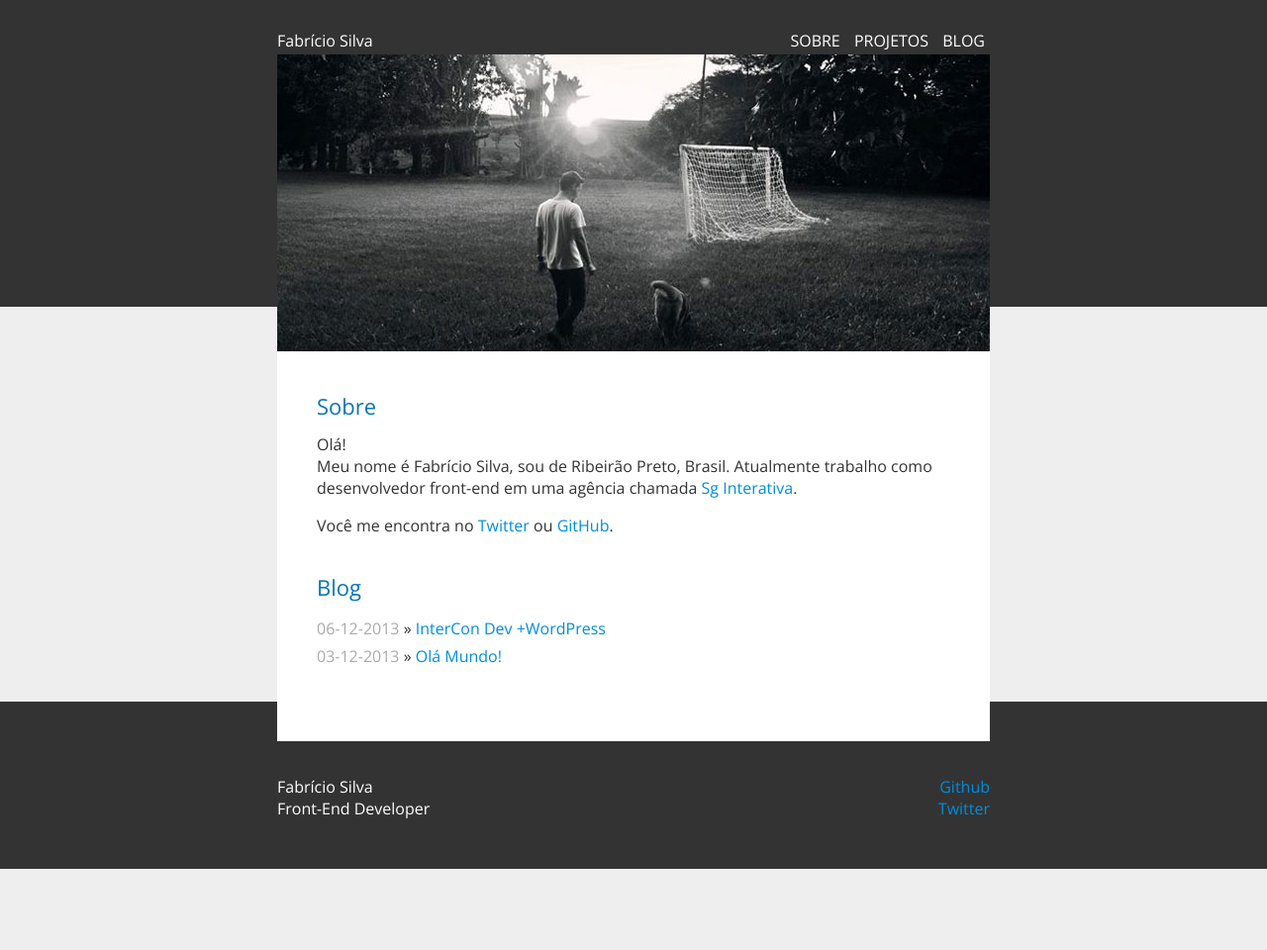
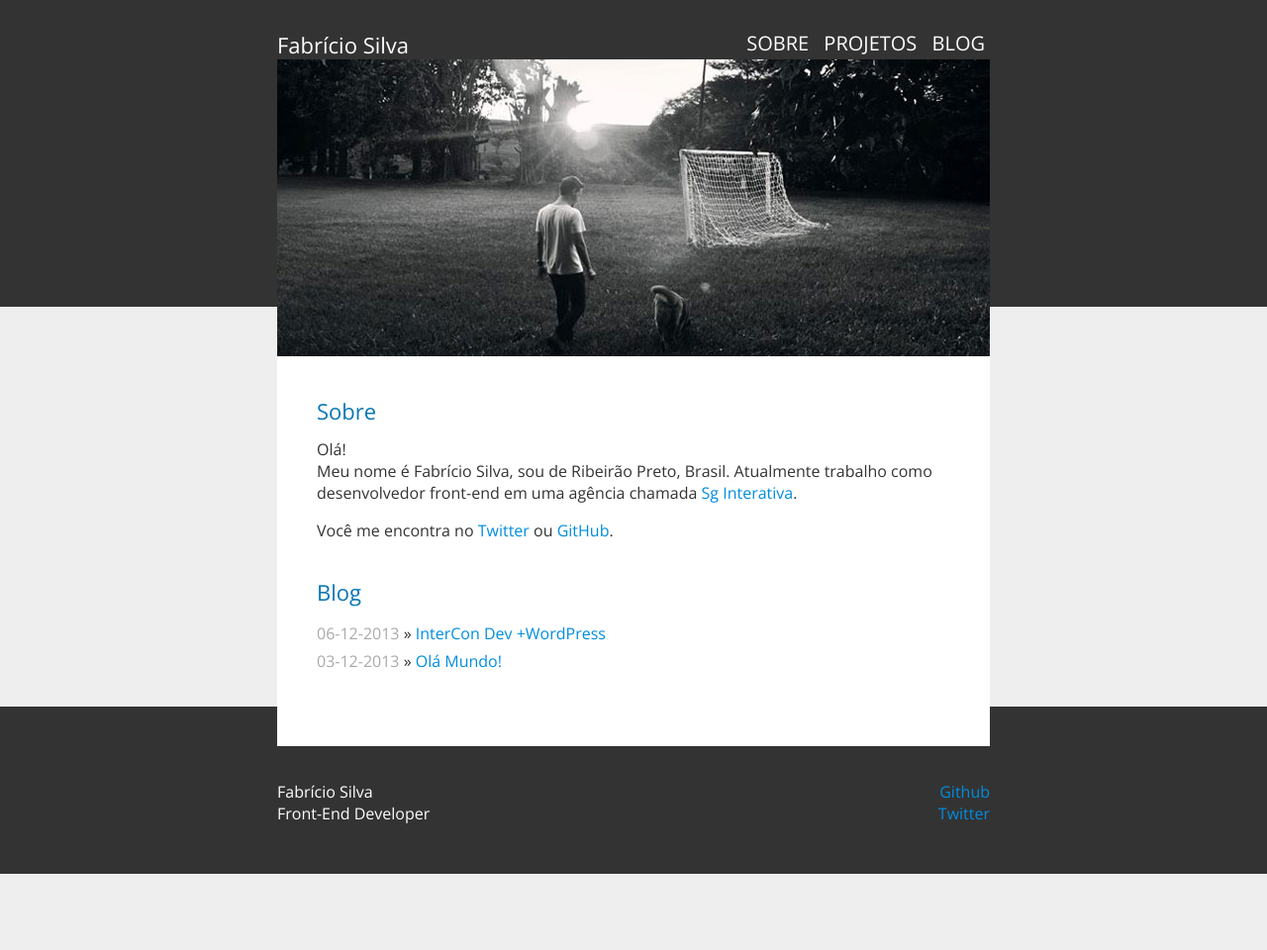
Before and after one commit to fabriciofmsilva/fabriciofmsilva.github.io, a Jekyll site: the page built from index.html, in a window 1280 px wide. Shown: the whole page at 99% size. Built offline with Jekyll 4.4.1, drawn with Linux system fonts in a browser that asks for light colours; nearby versions of some CDN libraries.

Commit message:
Edit Style

```diff
--- a/css/main.css
+++ b/css/main.css
@@ -89,11 +89,13 @@ ul.posts li {
 }
 .title {
 	float: left;
+	font-size: 22px;
+	font-weight: 300;
 	margin: auto;
-	font-size: 16px;
 }
 .nav {
 	float: right;
+	font-size: 20px;
 	margin-bottom: 3px;
 	position: relative;
 	text-align: right;
@@ -158,7 +160,7 @@ ul.posts li {
 }
 .home, .page, .post {
 	background: #FFF;
-	margin-top: 55px;
+	margin-top: 60px;
 }
 .entry {
 	background: #FFF;
```
